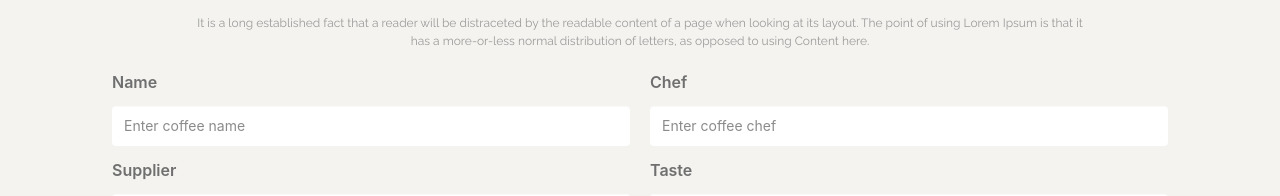
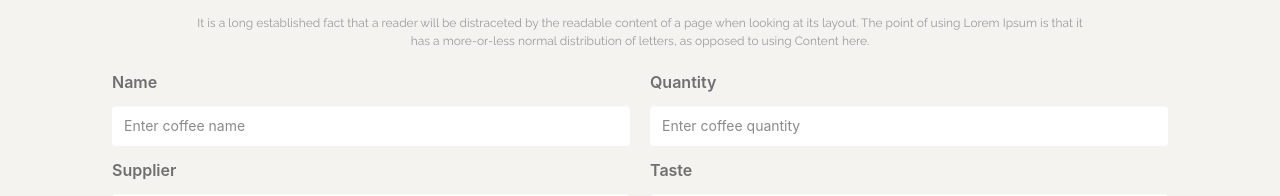
Before and after one commit to ShoaibTaimur/espresso-emporium, a React (Vite) app in the folder client-side/: page /addCoffee in a window 1280 px wide. Shown: the part 219-415 px from the top of the page. Built offline with nearby package versions, Linux system fonts and the light colour scheme; a web font is replaced by a local one.

Commit message:
Added coffee add section

```diff
--- a/client-side/src/components/AddCoffee.jsx
+++ b/client-side/src/components/AddCoffee.jsx
@@ -4,13 +4,16 @@ const AddCoffee = () => {
 
     const handleSubmit=e=>{
         e.preventDefault();
-        const name=e.target.name.value;
-        const supplier=e.target.supplier.value;
-        const category=e.target.category.value;
-        const chef=e.target.chef.value;
-        const taste=e.target.taste.value;
-        const details=e.target.details.value;
-        const photo=e.target.photo.value;
+        // const name=e.target.name.value;
+        // const supplier=e.target.supplier.value;
+        // const category=e.target.category.value;
+        // const chef=e.target.chef.value;
+        // const taste=e.target.taste.value;
+        // const details=e.target.details.value;
+        // const photo=e.target.photo.value;
+        const form=e.target;
+        const formData=new FormData(form);
+        const coffeeData=Object.fromEntries(formData.entries());
     }
 
 
@@ -38,8 +41,8 @@ const AddCoffee = () => {
                         <input name='category' type="text" className="input border-none w-full" placeholder="Enter coffee category" />
                     </div>
                     <div className='flex flex-col gap-3'>
-                        <label className="label font-semibold">Chef</label>
-                        <input name='chef' type="text" className="input border-none w-full" placeholder="Enter coffee chef" />
+                        <label className="label font-semibold">Quantity</label>
+                        <input name='quantity' type="text" className="input border-none w-full" placeholder="Enter coffee quantity" />
 
                         <label className="label font-semibold">Taste</label>
                         <input name='taste' type="text" className="input border-none w-full" placeholder="Enter coffee taste" />
```
